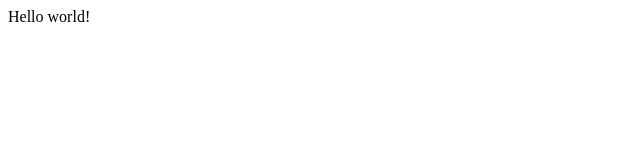
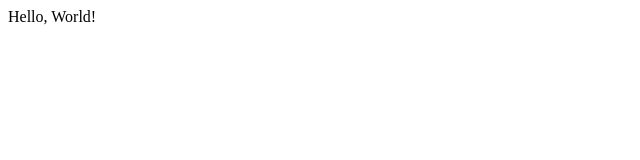
Before and after one commit to h15200/gatsby-template, a Gatsby site: page / in a window 1280 px wide. Shown: the full height of the page, 0-640 px from the left. Built offline with nearby package versions, Linux system fonts and the light colour scheme; Gatsby itself is replaced by a stand-in of ours.

```diff
--- a/src/pages/index.js
+++ b/src/pages/index.js
@@ -1,3 +1,12 @@
-import React from "react"
+import React from 'react'
 
-export default () => <div>Hello world!</div>
+export const IndexPage = () => {
+  return (
+    <div>
+      Hello, World!
+    </div>
+  )
+}
+
+
+export default IndexPage
```
Also changed, not shown: package.json (+9 -1 lines), README.md (deleted), 2 other files.
